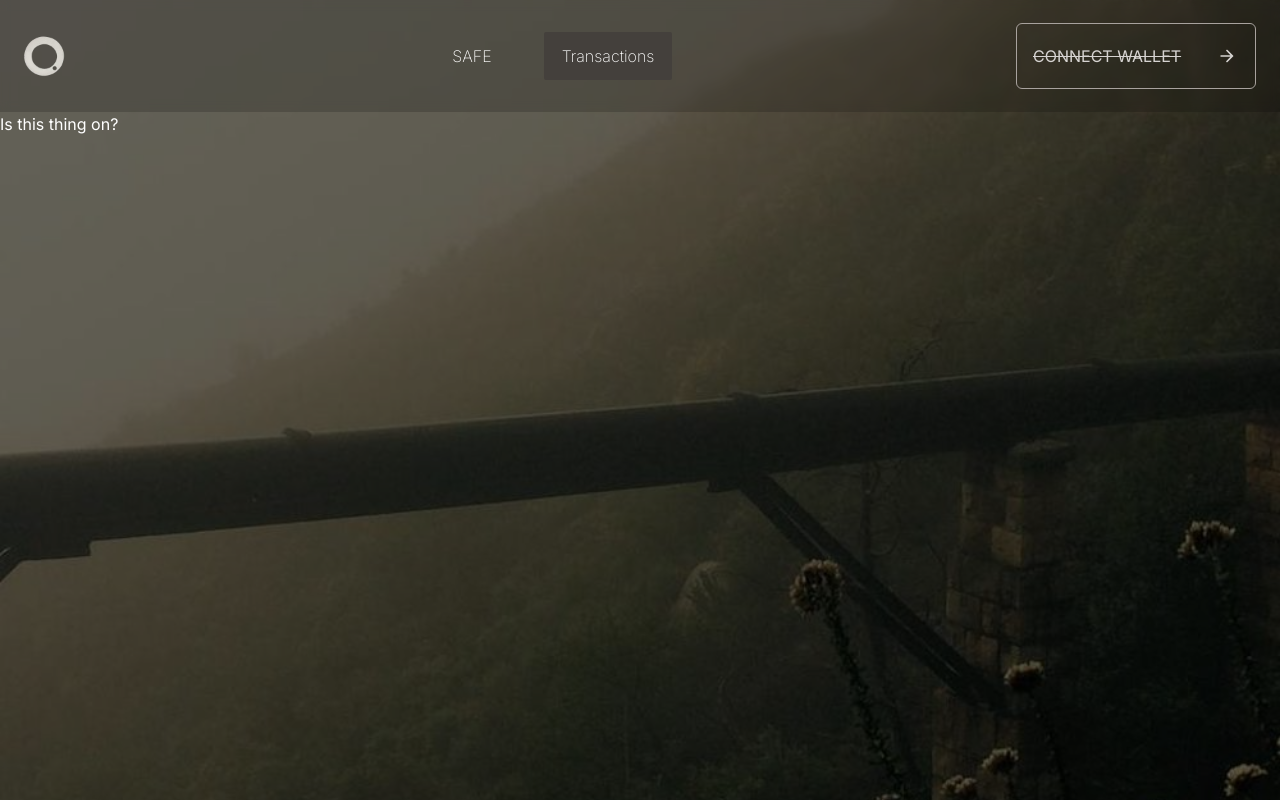
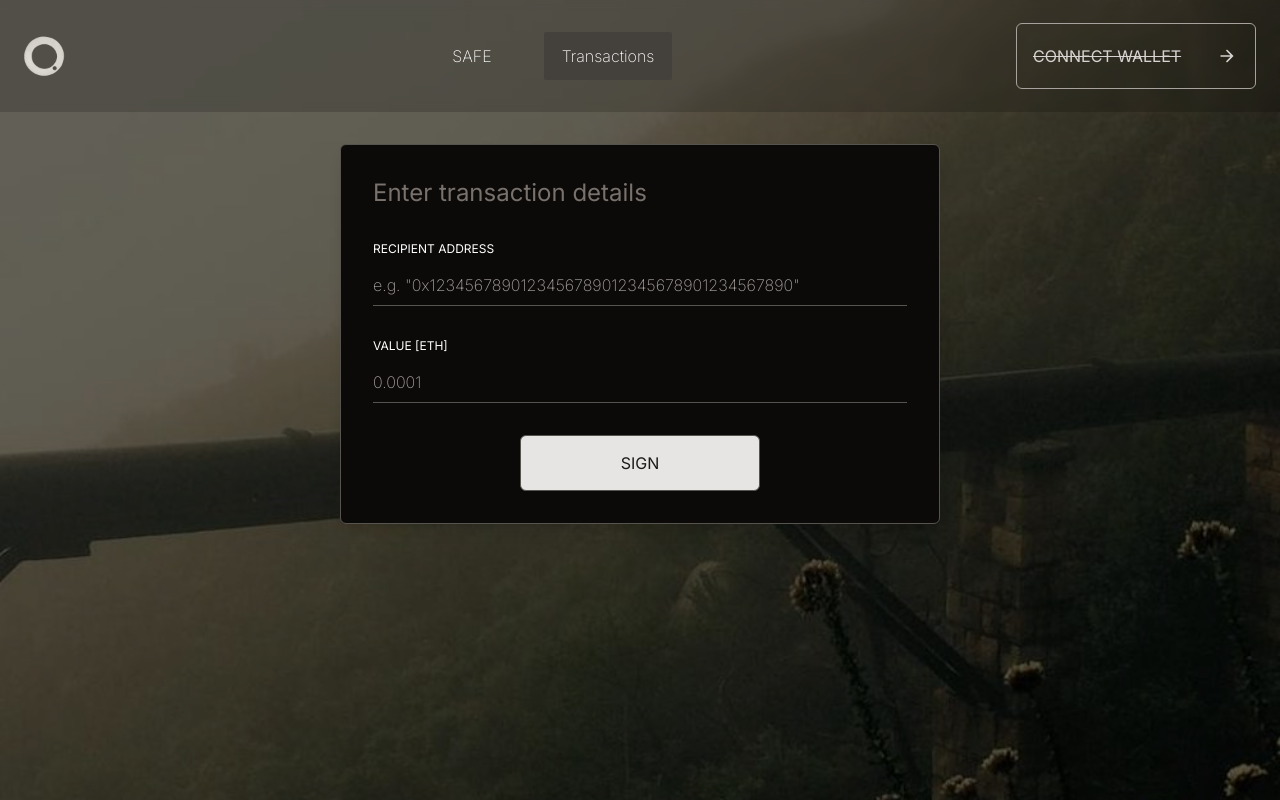
Before and after one commit to ackvf/web3-homework, a Next.js app: page /send in a window 1280 px wide. Built offline with nearby package versions, Linux system fonts and the light colour scheme.

Commit message:
Implement Send page + form interactivity

```diff
--- a/src/pages/send.tsx
+++ b/src/pages/send.tsx
@@ -1,7 +1,62 @@
+import { useLessFormErrors, useLessFormState } from "@/hooks"
+import { validations, type RuleSet } from "@/hooks/useLessFormErrors"
+import { Block, Input } from "@/components"
+
+interface FormState {
+  address: string
+  amount: string
+}
+
+const validationRules: RuleSet<FormState> = {
+  address: [validations.required, validations.onlyAddress, validations.minLength(42), validations.maxLength(42)],
+  amount: [validations.required, validations.onlyDecimal(18)],
+}
+
+const initialState = { address: "", amount: "" }
+
 export default function Home() {
+  const [formErrors, { checkFieldErrorsOnFormStateChange }] = useLessFormErrors<FormState>(validationRules)
+  const [formState, { onInputChange }] = useLessFormState<FormState>(
+    initialState,
+    undefined,
+    { onChange: checkFieldErrorsOnFormStateChange }
+  )
+
   return (
-    <main id='MainContentWrap' className='flex-grow'>
-      Is this thing on?
+    <main id='MainContentWrap' className='flex-grow pt-8'>
+      <Block id='SignUpForm' >
+        <div className='light:text-light-500 md:leading-2xl text-stone-500 md:text-2xl'>
+          Enter transaction details
+        </div>
+        <form className='mt-8 flex flex-col gap-8' >
+          <Input<FormState>
+            label='recipient address'
+            placeholder='e.g. "0x1234567890123456789012345678901234567890"'
+            name='address'
+            onChange={onInputChange}
+            value={formState.address}
+          />
+          {formErrors.address && <div className='text-red-500'>{formErrors.address}</div>}
+          <Input<FormState>
+            label='value [ETH]'
+            placeholder='0.0001'
+            name='amount'
+            type='number'
+            onChange={onInputChange}
+            value={formState.amount}
+          />
+          {formErrors.amount && <div className='text-red-500'>{formErrors.amount}</div>}
+          <div className='flex flex-col gap-4 md:flex-row md:gap-8'>
+            <button
+              type='submit'
+              className='mx-auto block h-14 w-60 cursor-pointer justify-center rounded-md border border-stone-600 bg-stone-200 px-4 text-stone-900 transition-colors duration-500 hover:bg-stone-400'
+            >
+              <span className='text-base font-normal uppercase'>Sign</span>
+            </button>
+            {/* <Button disabled={isLocked || !isFormValid} loading={isLocked} label='Save' type='submit' fullWidth /> */}
+          </div>
+        </form>
+      </Block>
     </main>
   )
 }
```
